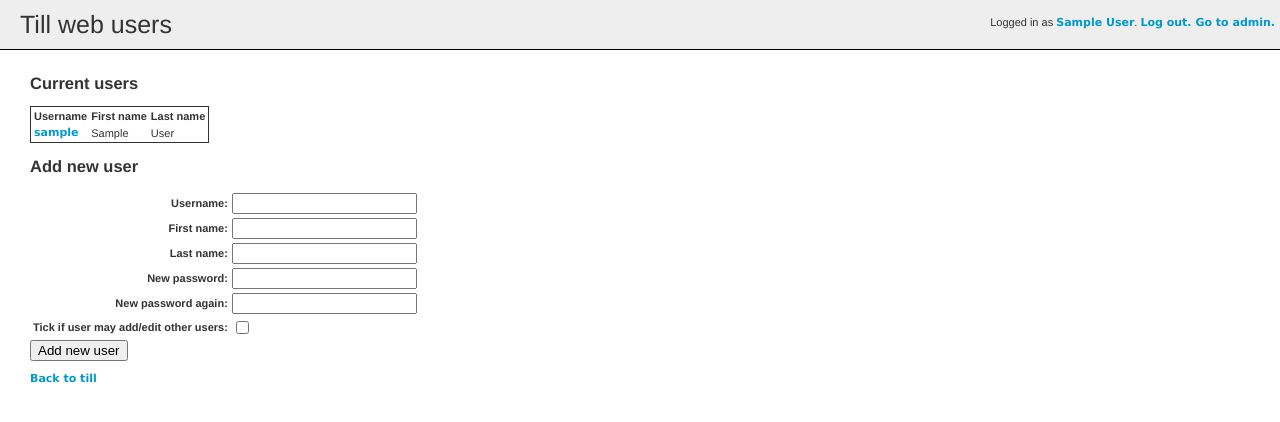
After one commit to sde1000/quicktill-tillweb, a Django app: page /accounts/users/ in a window 1280 px wide. The commit adds this page. Shown: the top 422 px of the page. Run offline with Django 3.2, Linux system fonts and the light colour scheme; the visitor is signed in with stand-in values (Sample User, id 1); data comes from the database, SQL or seed files in the repository; parts of the project's set-up code (start-up, migrations or seed data) failed here and were passed over.

Commit message:
Add framework for users and logging in
Very very basic at the moment!

```diff
--- a/static-dist/style.css
+++ b/static-dist/style.css
@@ -27,12 +27,12 @@ a:link {color:#09c;}
 a:visited {color:#07a;}
 a:hover {color:#e00;}
 
-#Header {
-    padding:10px 20px;
-    border-style:solid;
-    border-color:black;
-    border-width:0px 0px 1px 0px;
-    background-color:#eee;
+header {
+    padding: 10px 20px;
+    border-style: solid;
+    border-color: black;
+    border-width: 0px 0px 1px 0px;
+    background-color: #eee;
     font-size: 25px;
 }
 
@@ -71,5 +71,18 @@ a:hover {color:#e00;}
     width: 100px;
 }
 
+form table th { text-align: right; }
+form table td + td { text-align: left; }
+form ul.errorlist {
+    color: red;
+    list-style: none;
+}
+form fieldset { border: none; }
+
+table.userlist {
+    border: solid;
+    border-width: 1px;
+}
+
 /* Define your currency symbol here! */
 .money:before { content: "£"; }
--- a/templates/base.html
+++ b/templates/base.html
@@ -11,8 +11,17 @@
 {% endblock %}
   </head>
   <body>
-  <div id="Header">{% block heading %}Heading{% endblock %}</div>
+    <header>{% block heading %}Heading{% endblock %}
       {% if is_paginated %} — page {{ page }} of {{ pages }}{% endif %}
+    </header>
+
+    <nav>
+      {% if user.is_authenticated %}
+      <div id="Userinfo">
+	<p>Logged in as <a href="{% url "user-profile-page" %}">{{ user.get_full_name }}</a>.  <a href="/accounts/logout/">Log out.</a>{% if admin_url and user.is_staff %}<a href="{{admin_url}}">  Edit in admin</a>.{% endif %}{% if user.is_staff %}<a href="{% url "admin:index" %}">  Go to admin.</a>{% endif %}</p>
+      </div>
+      {% endif %}
+
       {% if nextlink %}
       <div class="navarrow">
 	<a href="{{nextlink}}"><img src="{% static "right-arrow.svg" %}" width="40" alt="
@@ -21,8 +30,7 @@ Next" />
       {% endif %}
       {% if prevlink %}
       <div class="navarrow">
-<a href="{{prevlink}}"><img src="{% static "left-arrow.svg" %}" width="40" alt="P
-rev" />
+	<a href="{{prevlink}}"><img src="{% static "left-arrow.svg" %}" width="40" alt="Prev" />
       </a></div>
       {% endif %}
       {% if messages %}
@@ -34,6 +42,7 @@ rev" />
 	</ul>
       </div>
       {% endif %}
+    </nav>
     <div id="Content">
       {% block content %}
       {% endblock %}
--- /dev/null
+++ b/templates/registration/userlist.html
@@ -0,0 +1,42 @@
+{% extends "base.html" %}
+
+{% block title %}Till web users{% endblock %}
+
+{% block heading %}Till web users{% endblock %}
+
+{% block content %}
+
+<h2>Current users</h2>
+
+<table class="userlist">
+  <thead>
+    <tr>
+      <th>Username</th>
+      <th>First name</th>
+      <th>Last name</th>
+    </tr>
+  </thead>
+  <tbody>
+    {% for u in users %}
+    <tr>
+      <td><a href="{{u.get_absolute_url}}">{{u}}</a></td>
+      <td>{{u.first_name}}</td>
+      <td>{{u.last_name}}</td>
+    </tr>
+    {% endfor %}
+  </tbody>
+</table>
+
+<h2>Add new user</h2>
+
+<form method="post" action="">
+{% csrf_token %}
+  <table>
+    {{ form.as_table }}
+  </table>
+  <input type="submit" value="Add new user" />
+</form>
+
+<p><a href="/">Back to till</a></p>
+
+{% endblock %}
--- a/tillweb_infra/settings.py
+++ b/tillweb_infra/settings.py
@@ -106,6 +106,10 @@ STATICFILES_DIRS = [
     os.path.join(BASE_DIR, "static-dist"),
 ]
 
+ABSOLUTE_URL_OVERRIDES = {
+    'auth.user': lambda o: "/accounts/users/%d/" % o.id,
+}
+
 # Till database access
 
 from .settings_database import *
--- a/tillweb_infra/settings_database.py
+++ b/tillweb_infra/settings_database.py
@@ -22,5 +22,5 @@ TILLWEB_DATABASE = sessionmaker(
         pool_size=32, pool_recycle=600))
 with open(os.path.join(base_dir, "till_name")) as f:
     TILLWEB_PUBNAME = f.readline().strip()
-TILLWEB_LOGIN_REQUIRED = False
+TILLWEB_LOGIN_REQUIRED = True
 TILLWEB_DEFAULT_ACCESS = "R"
--- a/tillweb_infra/urls.py
+++ b/tillweb_infra/urls.py
@@ -15,10 +15,23 @@ Including another URLconf
 """
 from django.conf.urls import include, url
 from django.contrib import admin
+import django.contrib.auth.views
+from tillweb_infra import views
+
+admin.autodiscover()
+admin.site.site_header = "Till administration"
 
 import quicktill.tillweb.urls
 
 urlpatterns = [
+    url(r'^accounts/', include([
+        url(r'^login/$', django.contrib.auth.views.login, name="login-page"),
+        url(r'^logout/$', django.contrib.auth.views.logout, name="logout-page"),
+        url(r'^profile/$', views.userprofile, name="user-profile-page"),
+        url(r'^change-password/$', views.pwchange, name="password-change-page"),
+        url(r'^users/$', views.users, name="userlist"),
+        url(r'^users/(?P<userid>\d+)/$', views.userdetail, name="userdetail"),
+    ])),
     url(r'^admin/', include(admin.site.urls)),
     url(r'^', include(quicktill.tillweb.urls.tillurls),
         {"pubname": ""}),
--- /dev/null
+++ b/tillweb_infra/views.py
@@ -0,0 +1,171 @@
+from django.http import HttpResponse, Http404, HttpResponseRedirect
+from django import forms
+from django.shortcuts import render
+from django.contrib.auth.decorators import login_required, permission_required
+from django.contrib.auth.models import User, Permission
+from django.db import IntegrityError
+from django.contrib import messages
+from django.core.urlresolvers import reverse
+
+@login_required
+def userprofile(request):
+    may_edit_users = request.user.has_perm("auth.add_user")
+    return render(request, "registration/profile.html",
+                  {'may_edit_users': may_edit_users})
+
+class PasswordChangeForm(forms.Form):
+    password = forms.CharField(widget=forms.PasswordInput,
+                               label="Current password")
+    newpassword = forms.CharField(widget=forms.PasswordInput,
+                                  label="New password",
+                                  min_length=7, max_length=80)
+    passwordagain = forms.CharField(widget=forms.PasswordInput,
+                                    label="New password again",
+                                    min_length=7, max_length=80)
+
+    def clean(self):
+        try:
+            if self.cleaned_data['newpassword'] \
+               != self.cleaned_data['passwordagain']:
+                raise forms.ValidationError(
+                    "You must enter the same new password in both fields")
+        except KeyError:
+            pass
+        return self.cleaned_data
+
+@login_required
+def pwchange(request):
+    if request.method == 'POST':
+        form = PasswordChangeForm(request.POST)
+        if form.is_valid():
+            cd = form.cleaned_data
+            if request.user.check_password(cd['password']):
+                request.user.set_password(cd['newpassword'])
+                request.user.save()
+                messages.info(request,"Password changed")
+                return HttpResponseRedirect(
+                    reverse("user-profile-page"))
+            else:
+                messages.info(request,"Incorrect password - changes not made")
+            return HttpResponseRedirect("")
+    else:
+        form = PasswordChangeForm()
+    return render(request, 'registration/password-change.html',
+                  context={'form': form})
+
+class UserForm(forms.Form):
+    username = forms.CharField(label="Username")
+    firstname = forms.CharField(label="First name")
+    lastname = forms.CharField(label="Last name")
+    newpassword = forms.CharField(widget=forms.PasswordInput,
+                                  label="New password",
+                                  min_length=7, max_length=80,
+                                  required=False)
+    passwordagain = forms.CharField(widget=forms.PasswordInput,
+                                    label="New password again",
+                                    min_length=7, max_length=80,
+                                    required=False)
+    privileged = forms.BooleanField(
+        label="Tick if user may add/edit other users",
+        required=False)
+
+    def clean(self):
+        try:
+            if self.cleaned_data['newpassword'] \
+               != self.cleaned_data['passwordagain']:
+                raise forms.ValidationError(
+                    "You must enter the same new password in both fields")
+        except KeyError:
+            pass
+        return self.cleaned_data
+
+@permission_required("auth.add_user")
+def users(request):
+    u = User.objects.all()
+
+    if request.method == 'POST':
+        form = UserForm(request.POST)
+        if form.is_valid():
+            cd = form.cleaned_data
+            try:
+                user = User.objects.create_user(
+                    cd['username'],
+                    password=cd['newpassword'] if cd['newpassword'] else None)
+                if not cd['newpassword']:
+                    messages.warning(request, "New user has no password set "
+                                     "and will not be able to log in")
+                user.first_name = cd['firstname']
+                user.last_name = cd['lastname']
+                if cd['privileged']:
+                    permission = Permission.objects.get(codename="add_user")
+                    user.user_permissions.add(permission)
+                user.save()
+                messages.info(
+                    request, "Added new user '{}'".format(cd['username']))
+                return HttpResponseRedirect("")
+            except IntegrityError:
+                form.add_error(None, "That username is already in use")
+    else:
+        form = UserForm()
+
+    return render(request, 'registration/userlist.html',
+                  {'users': u, 'form': form})
+
+@permission_required("auth.add_user")
+def userdetail(request, userid):
+    try:
+        u = User.objects.get(id=int(userid))
+    except User.DoesNotExist:
+        raise Http404
+
+    if request.method == 'POST' and (u.is_staff or u.is_superuser):
+        messages.error(request, "You cannot edit users marked as 'staff' "
+                       "or 'superuser' here; you must use the admin interface "
+                       "instead")
+        return HttpResponseRedirect("")
+
+    if request.method == 'POST' and 'update' in request.POST:
+        form = UserForm(request.POST)
+        if form.is_valid():
+            cd = form.cleaned_data
+            if cd['newpassword'] and u == request.user:
+                messages.info(request, "You can't change your own password "
+                              "here; use the password change page instead")
+                return HttpResponseRedirect("")
+            try:
+                if cd['username'] != u.username:
+                    u.username = cd['username']
+                if cd['firstname'] != u.first_name:
+                    u.first_name = cd['firstname']
+                if cd['lastname'] != u.last_name:
+                    u.last_name = cd['lastname']
+                if cd['newpassword']:
+                    u.set_password(cd['newpassword'])
+                if cd['privileged'] and not u.has_perm("auth.add_user"):
+                    permission = Permission.objects.get(codename="add_user")
+                    u.user_permissions.add(permission)
+                if not cd['privileged'] and u.has_perm("auth.add_user"):
+                    permission = Permission.objects.get(codename="add_user")
+                    u.user_permissions.remove(permission)
+                u.save()
+                messages.info(request, "User details updated")
+                return HttpResponseRedirect("")
+            except IntegrityError:
+                form.add_error("username", "That username is already in use")
+    elif request.method == 'POST' and 'delete' in request.POST:
+        if u == request.user:
+            messages.error(request, "You cannot delete yourself")
+            return HttpResponseRedirect("")
+        u.delete()
+        messages.info(request, "User '{}' removed".format(u.username))
+        return HttpResponseRedirect(reverse("userlist"))
+    else:
+        form = UserForm(initial={
+            'username': u.username,
+            'firstname': u.first_name,
+            'lastname': u.last_name,
+            'privileged': u.has_perm('auth.add_user'),
+        })
+
+    return render(request, 'registration/userdetail.html',
+                  {'object': u, 'form': form})
```
Also changed, not shown: templates/registration/logged_out.html (added, +13 -0 lines), templates/registration/login.html (added, +20 -0 lines), templates/registration/password-change.html (added, +20 -0 lines), templates/registration/profile.html (added, +18 -0 lines), templates/registration/userdetail.html (added, +22 -0 lines). Lines whose indentation alone changed are shown as unchanged.
